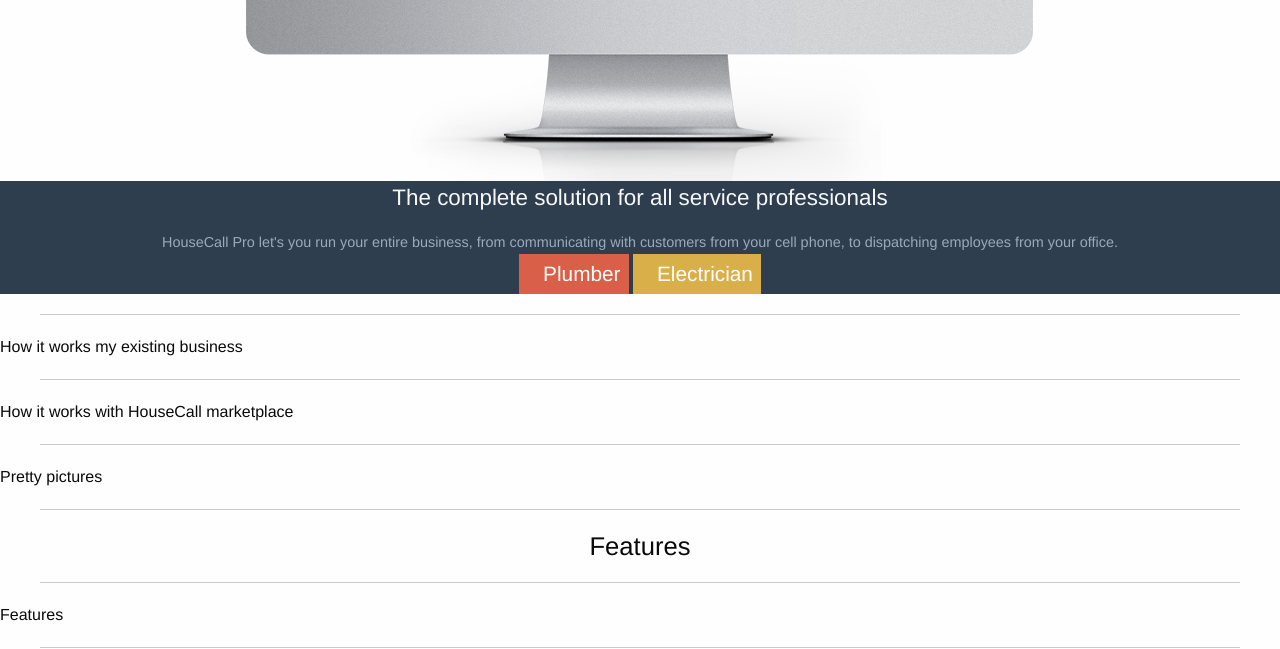
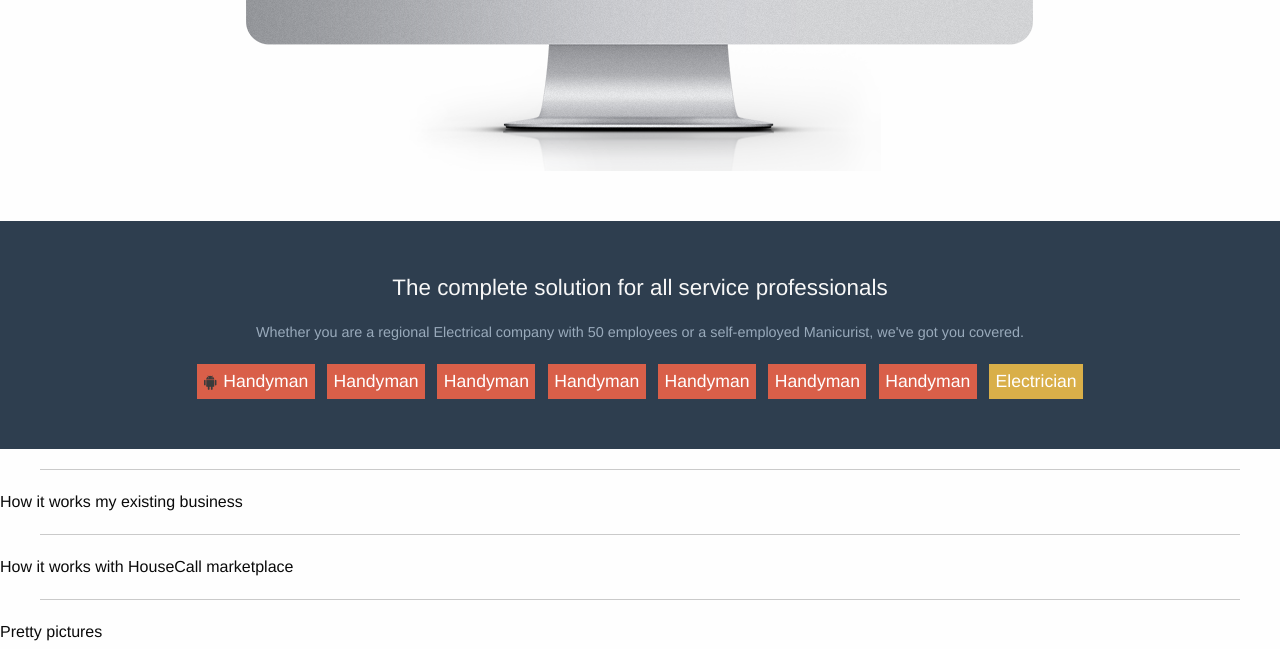
Before and after one commit to sendevman/housecallpro, a Rails app: page /pro in a window 1280 px wide. Shown: the part 1960-2609 px from the top of the page. Run offline with Rails 7, Linux system fonts and the light colour scheme; style sheets or scripts are compiled from the project's sources; some libraries are stand-ins or nearby versions.

Commit message:
progress

```diff
--- a/app/assets/stylesheets/application_and_overrides_foundation.scss
+++ b/app/assets/stylesheets/application_and_overrides_foundation.scss
@@ -89,13 +89,12 @@
   background-color: $pro-blue;
   color: white;
   text-align: center;
-  text-decoration: none;
   white-space: nowrap;
   display: inline-block;
   position: relative;
-  margin-bottom: inherit;
-  padding: .25rem 0.5rem 0.25rem 1.5rem;
-  font-size: 1.3rem;
+  padding: .25rem 0.4rem 0.25rem .4rem;
+  font-size: 1.1rem;
+  margin: 0 .25rem 0 .25rem;
 }
 
 .tag-cloud.red {
@@ -139,6 +138,11 @@
 .vertical-space-60 {
   height: 60px;
   width: 1px;
+}
+
+.section-padding {
+  padding-top: 50px;
+  padding-bottom: 50px;
 }
 
 
--- a/app/views/home/pro.html.erb
+++ b/app/views/home/pro.html.erb
@@ -47,13 +47,11 @@
 </div>
 
 
-<div id="tagline" class="align-center">
-
-  <div class="vertical-space-60"></div>
+<div id="tagline" class="align-center section-padding">
 
   <div class="row">
     <div class="large-12 medium-12 small-12 columns hc-tagline">
-      Easy to use tools to run your services business
+      Easy to use tools to run your service business
     </div>
   </div>
 
@@ -62,7 +60,6 @@
       <span class="body-font-dark">HOUSE<span class="lato-black">CALL</span> PRO</span> lets you manage your service
       business effortlessly through your phone and online. Now you can focus on getting the job done instead of
       shuffling paper work and chasing payments.
-    </div>
     </div>
   </div>
 
@@ -79,9 +76,10 @@
     </div>
 
   </div>
+</div>
 
 
-<div id="industries-tag-cloud" class="align-center">
+<div id="industries-tag-cloud" class="align-center section-padding">
 
   <div class="row">
     <div class="large-12 medium-12 small-12 columns hc-tagline">
@@ -91,16 +89,26 @@
 
   <div class="row">
     <div class="large-6 medium-8 small-12 large-centered medium-centered small-centered columns end hc-subheader">
-      <span class="body-font-blue">HouseCall Pro let's you run your entire business, from communicating with customers from your cell phone, to dispatching employees from your office.</span>
+      <span class="body-font-blue">Whether you are a regional Electrical company with 50 employees or a self-employed Manicurist, we've got you covered.</span>
     </div>
   </div>
 
+    <div class="vertical-space-20"></div>
+
   <div class="row">
-    <div class="large-12 medium-12 small-12 columns align-center">
-      <span class="tag-cloud red"> Plumber</span>
+      <div class="large-8 medium-10 small-12 columns large-centered medium-centered small-centered align-center">
+        <span class="tag-cloud red"><%= image_tag("mini-icon_android_logo.png", size: "15x15") %> Handyman</span>
+        <span class="tag-cloud red"> Handyman</span>
+        <span class="tag-cloud red"> Handyman</span>
+        <span class="tag-cloud red"> Handyman</span>
+        <span class="tag-cloud red"> Handyman</span>
+        <span class="tag-cloud red"> Handyman</span>
+        <span class="tag-cloud red"> Handyman</span>
         <span class="tag-cloud yellow"> Electrician</span>
       </div>
     </div>
+
+
 </div>
 
 <hr>
```
Also changed, not shown: app/assets/Images/pro_web_iphone_and_android.png. Lines whose indentation alone changed are shown as unchanged.
